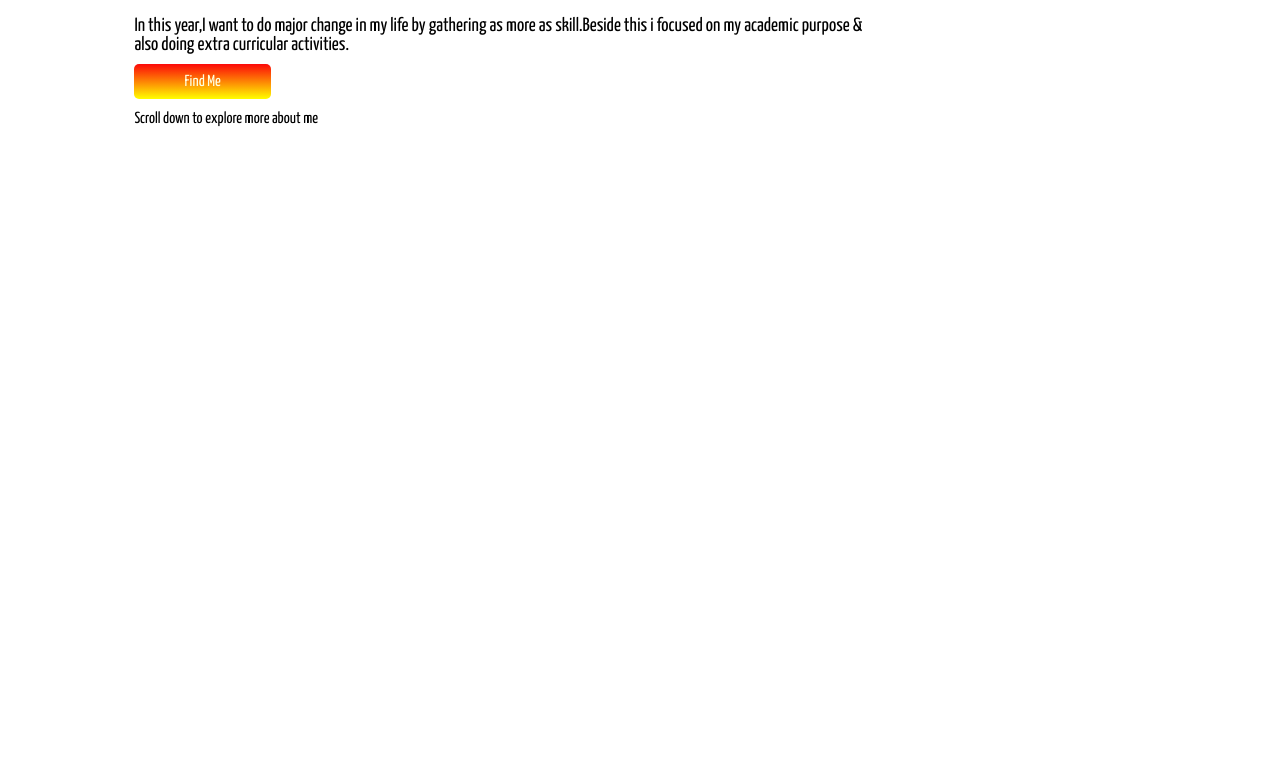
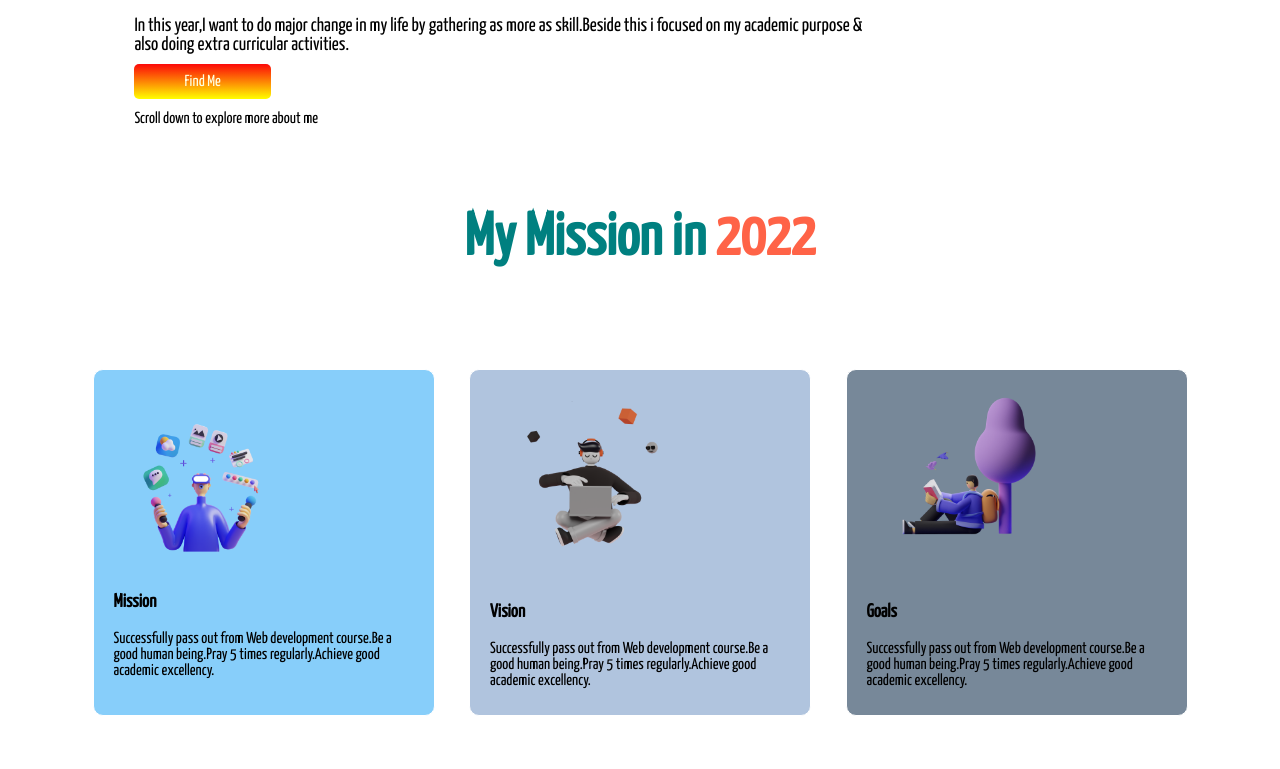
Before and after one commit to HasanShorif/assignment-1, a plain HTML site: page index.html in a window 1280 px wide. Shown: the part 275-1044 px from the top of the page. Before the commit the page ends 800 px from the top, so only its background shows below. Drawn offline with Linux system fonts and the light colour scheme.

Commit message:
2nd section done

```diff
--- a/index.html
+++ b/index.html
@@ -22,6 +22,34 @@
         <div>
             <img class="half-width" src="shape-4.png" alt="">
         </div>
+
+    </section>
+    <section>
+        <h2><b>My Mission in <span class="add-color">2022</span></b></h2>
+        <div class="container">
+            <div id="mission" class="objective">
+                <div class="image-added">
+                    <img src="illustrators/illustrator-1.png" alt="">
+                </div>
+                    <h3><b>Mission</b></h3>
+                    <p>Successfully pass out from Web development course.Be a good human being.Pray 5 times regularly.Achieve good academic excellency.</p>
+            </div>
+            <div id="vision" class="objective">
+                <div class="image-added">
+                    <img src="illustrators/illustrator-2.png" alt="">
+                </div>
+                    <h3><b>Vision</b></h3>
+                    <p>Successfully pass out from Web development course.Be a good human being.Pray 5 times regularly.Achieve good academic excellency.</p>
+            </div>
+            <div id="goals" class="objective">
+                <div class="image-added">
+                    <img src="illustrators/illustrator-3.png" alt="">
+                </div>
+                    <h3><b>Goals</b></h3>
+                    <p>Successfully pass out from Web development course.Be a good human being.Pray 5 times regularly.Achieve good academic excellency.</p>
+            </div>
+
+        </div>
     </section>
     </body>
 </html>
--- a/style.css
+++ b/style.css
@@ -35,3 +35,36 @@ h1{
     border-radius: 5px;
     color:lightyellow;
 }
+h2{
+    color:teal;
+    font-size: 60px;
+    text-align: center;
+    margin-top: 5%;
+}
+.objective{
+    width: 300px;
+    border: 1px solid white;
+    border-radius: 10px;
+}
+.image-added img{
+    width: 60%;
+    padding: 10px;
+}
+.container {
+    display: flex;
+    justify-content:space-evenly;
+    padding: 50px;
+    margin:20px,10px;
+}
+#mission{
+    background-color: lightskyblue;
+    padding: 10px 20px;
+}
+#vision{
+    background-color: lightsteelblue;
+    padding: 10px 20px;
+}
+#goals{
+    background-color:lightslategray;
+    padding: 10px 20px;
+}
```
